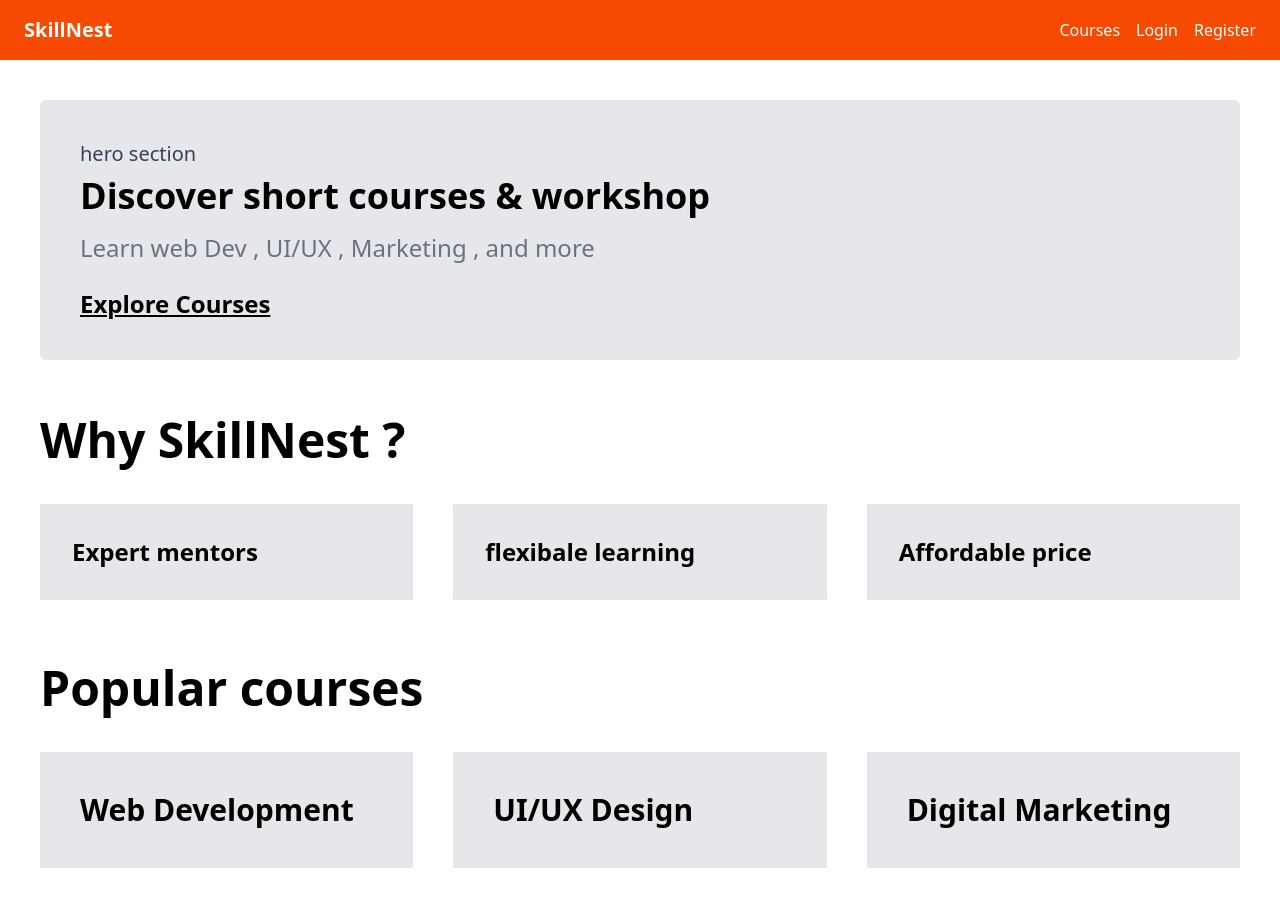
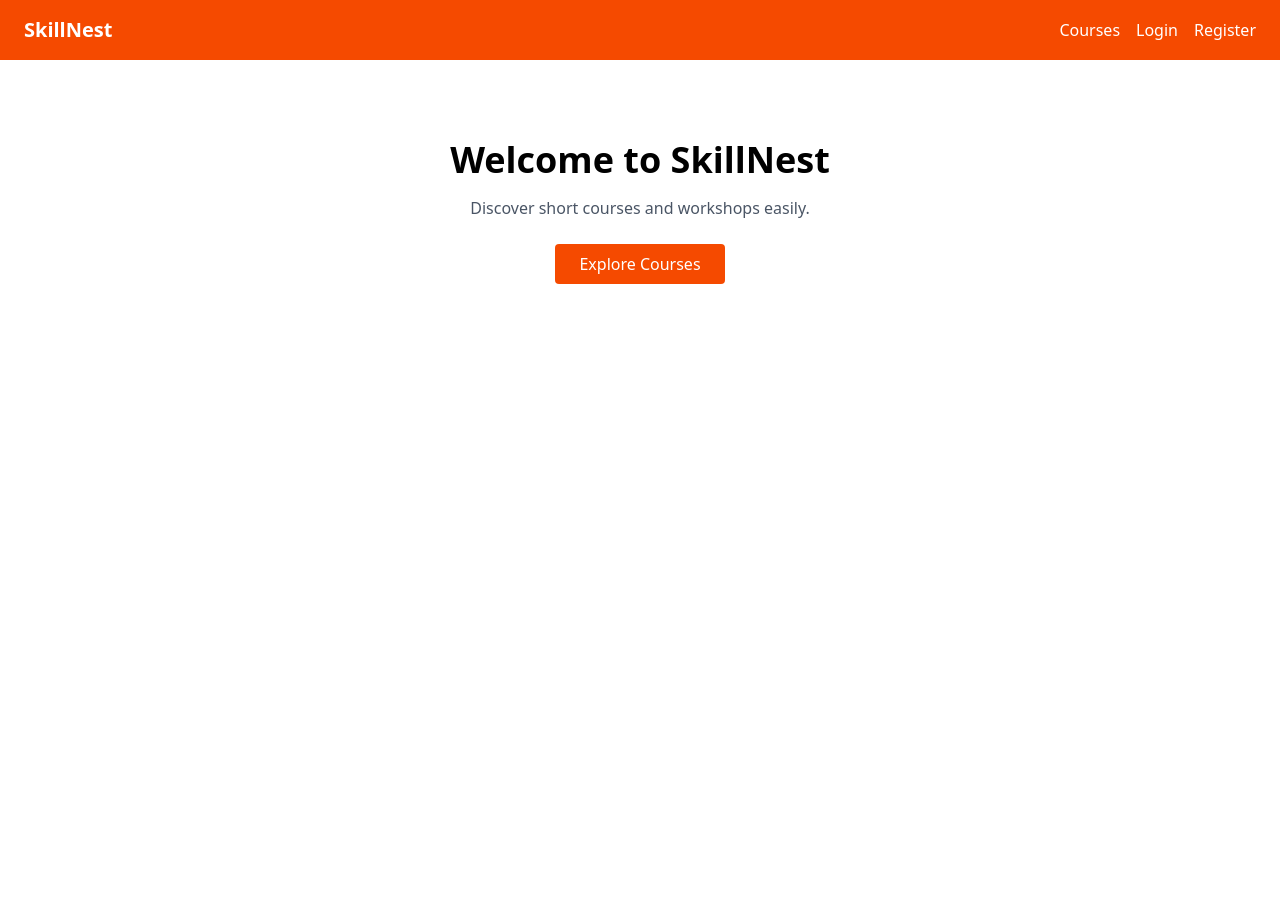
Before and after one commit to shashikant347/SkillNest, a React (Vite) app in the folder frontend/skillNest/: page / in a window 1280 px wide. After the commit the page ends 800 px from the top, so only its background shows below. Built offline with nearby package versions, Linux system fonts and the light colour scheme.

Commit message:
Update Home.jsx

```diff
--- a/frontend/skillNest/src/pages/Home.jsx
+++ b/frontend/skillNest/src/pages/Home.jsx
@@ -2,61 +2,18 @@ import { Link } from "react-router-dom";
 
 export default function Home() {
   return (
-    <div className="p-10">
-
-      {/* HERO SECTION */}
-      <div className="bg-gray-200 p-10 rounded-md">
-        <p className="text-gray-700 text-xl mb-2">hero section</p>
-
-        <h1 className="text-4xl font-bold mb-4">
-          Discover short courses & workshop
-        </h1>
-
-        <p className="text-gray-500 text-2xl mb-6">
-          Learn web Dev , UI/UX , Marketing , and more
+    <div className="text-center mt-20">
+      <h1 className="text-4xl font-bold">Welcome to SkillNest</h1>
+      <p className="mt-4 text-gray-600">
+        Discover short courses and workshops easily.
       </p>
 
       <Link
         to="/courses"
-          className="text-2xl font-bold underline"
+        className="inline-block mt-6 bg-orange-600 text-white px-6 py-2 rounded"
       >
         Explore Courses
       </Link>
     </div>
-
-      {/* WHY SKILLNEST */}
-      <h2 className="text-5xl font-bold mt-14 mb-10">Why SkillNest ?</h2>
-
-      <div className="grid grid-cols-3 gap-10">
-        <div className="bg-gray-200 p-8 text-2xl font-bold">
-          Expert mentors
-        </div>
-
-        <div className="bg-gray-200 p-8 text-2xl font-bold">
-          flexibale learning
-        </div>
-
-        <div className="bg-gray-200 p-8 text-2xl font-bold">
-          Affordable price
-        </div>
-      </div>
-
-      {/* POPULAR COURSES */}
-      <h2 className="text-5xl font-bold mt-16 mb-10">Popular courses</h2>
-
-      <div className="grid grid-cols-3 gap-10">
-        <div className="bg-gray-200 p-10 text-3xl font-bold">
-          Web Development
-        </div>
-
-        <div className="bg-gray-200 p-10 text-3xl font-bold">
-          UI/UX Design
-        </div>
-
-        <div className="bg-gray-200 p-10 text-3xl font-bold">
-          Digital Marketing
-        </div>
-      </div>
-    </div>
   );
 }
```
Lines whose indentation alone changed are shown as unchanged.
